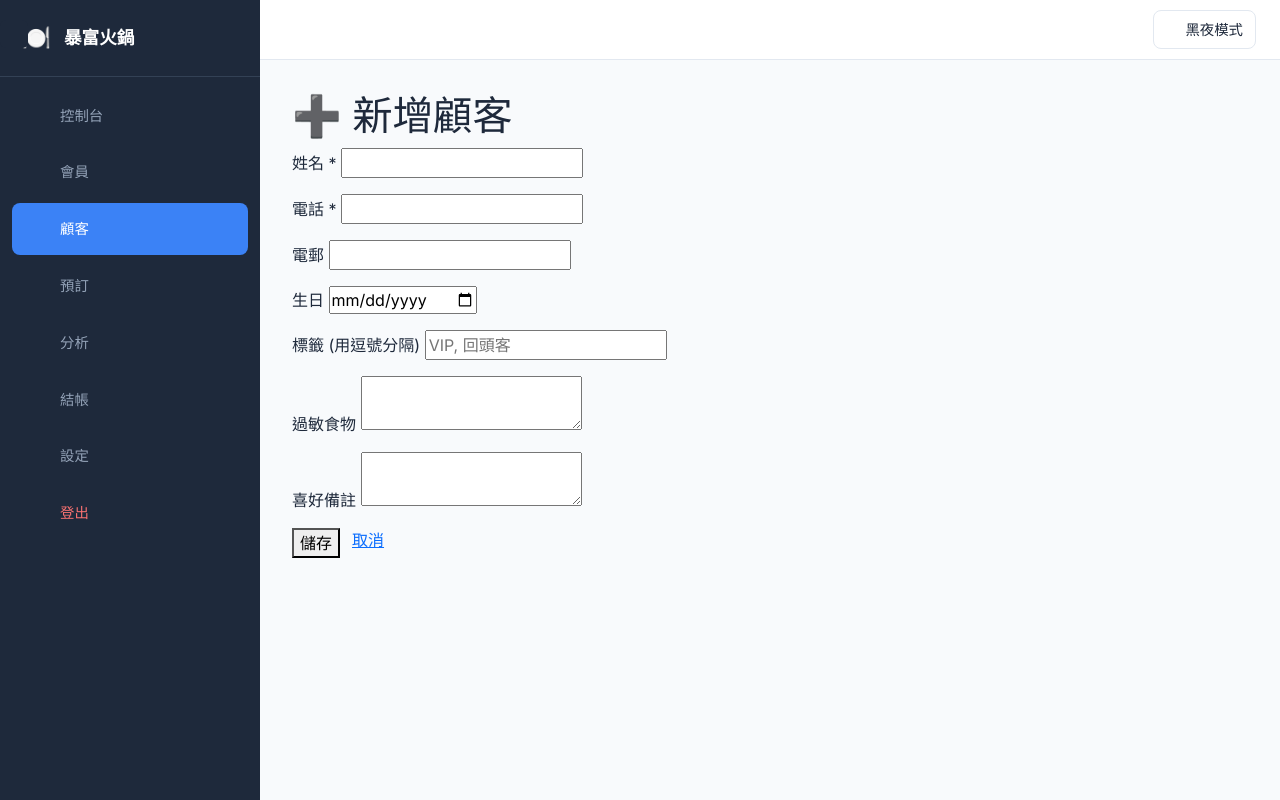
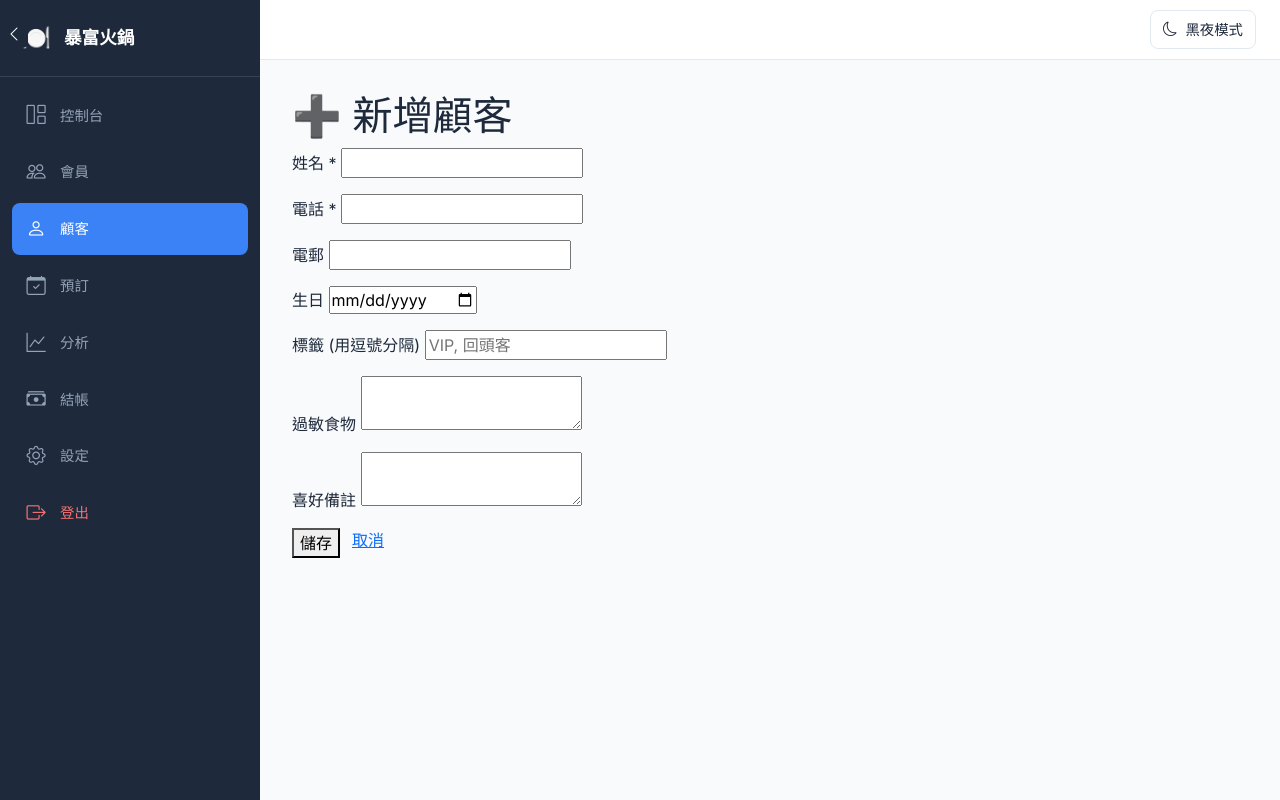
Before and after one commit to singerj295/restaurant-member-system, a Flask app: page /customers/add in a window 1280 px wide. Run offline with Flask 3, Linux system fonts and the light colour scheme; a user stored in the database is signed in; some libraries are stand-ins or nearby versions; some web fonts are replaced.

Commit message:
Revert to CDN for icons (local files not working properly)

```diff
--- a/templates/base.html
+++ b/templates/base.html
@@ -4,8 +4,8 @@
     <meta charset="UTF-8">
     <meta name="viewport" content="width=device-width, initial-scale=1.0">
     <title>{% block title %}餐廳系統{% endblock %}</title>
-    <link href="/static/css/bootstrap.min.css" rel="stylesheet">
-    <link rel="stylesheet" href="/static/css/bootstrap-icons.min.css">
+    <link href="https://cdn.jsdelivr.net/npm/bootstrap@5.3.3/dist/css/bootstrap.min.css" rel="stylesheet">
+    <link rel="stylesheet" href="https://cdn.jsdelivr.net/npm/bootstrap-icons@1.11.0/font/bootstrap-icons.css">
     <style>
         @import url('https://fonts.googleapis.com/css2?family=Inter:wght@300;400;500;600;700&display=swap');
 
@@ -488,6 +488,6 @@
             }
         };
     </script>
-    <script src="/static/js/bootstrap.bundle.min.js"></script>
+    <script src="https://cdn.jsdelivr.net/npm/bootstrap@5.3.3/dist/js/bootstrap.bundle.min.js"></script>
 </body>
 </html>
--- a/templates/login.html
+++ b/templates/login.html
@@ -4,9 +4,9 @@
     <meta charset="UTF-8">
     <meta name="viewport" content="width=device-width, initial-scale=1.0">
     <title>登入 - {{ restaurant_name }}</title>
-    <link href="/static/css/bootstrap.min.css" rel="stylesheet">
+    <link href="https://cdn.jsdelivr.net/npm/bootstrap@5.3.3/dist/css/bootstrap.min.css" rel="stylesheet">
     <link href="https://fonts.googleapis.com/css2?family=Noto+Sans+HK:wght@400;500;600;700&display=swap" rel="stylesheet">
-    <link rel="stylesheet" href="/static/css/bootstrap-icons.min.css">
+    <link rel="stylesheet" href="https://cdn.jsdelivr.net/npm/bootstrap-icons@1.11.0/font/bootstrap-icons.css">
     <style>
         :root {
             --primary: #4f46e5;
```
